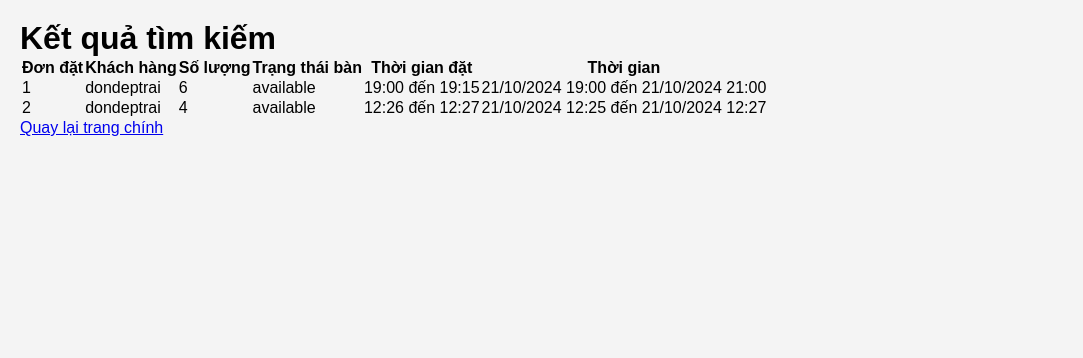
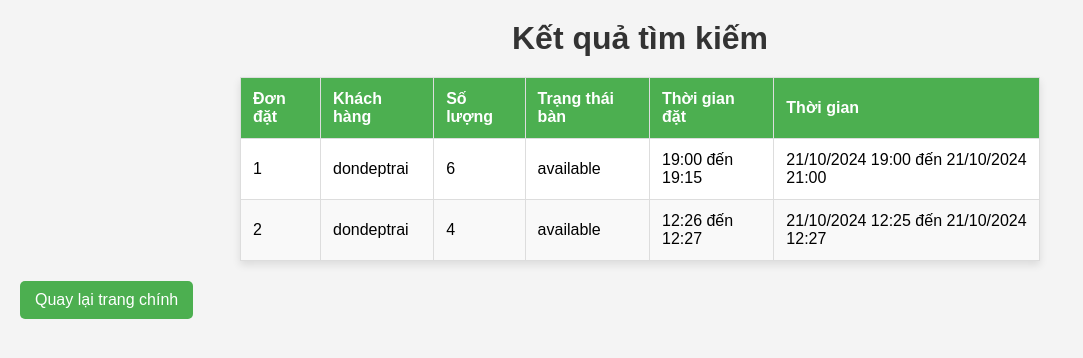
Before and after one commit to dondeptrai/Restaurant-System, a Django app: template restaurant_sys/members/templates/search_results.html in a window 1280 px wide. Shown: the top 358 px of the page, without its empty margins (0-1083 px from the left). Run offline with Django 5.2, Linux system fonts and the light colour scheme; the template is opened without the code that fills it: values that come from a table or form of the project are taken from there, others are empty; data comes from the database, SQL or seed files in the repository; parts of the project's set-up code (start-up, migrations or seed data) failed here and were passed over.

Commit message:
Update styles.css

```diff
--- a/restaurant_sys/members/static/styles.css
+++ b/restaurant_sys/members/static/styles.css
@@ -1,4 +1,63 @@
 /* styles.css */
+
+body {
+    font-family: Arial, sans-serif;
+    background-color: #f4f4f4;
+    margin: 0;
+    padding: 20px;
+}
+
+h1 {
+    color: #333;
+    text-align: center;
+    margin-bottom: 20px;
+}
+
+table {
+    width: 100%;
+    max-width: 800px;
+    margin: 0 auto;
+    border-collapse: collapse;
+    background-color: #fff;
+    box-shadow: 0 4px 8px rgba(0, 0, 0, 0.1);
+}
+
+table, th, td {
+    border: 1px solid #ddd;
+}
+
+th, td {
+    padding: 12px;
+    text-align: left;
+}
+
+th {
+    background-color: #4CAF50;
+    color: white;
+}
+
+tr:nth-child(even) {
+    background-color: #f9f9f9;
+}
+
+tr:hover {
+    background-color: #f1f1f1;
+}
+
+a {
+    display: inline-block;
+    margin-top: 20px;
+    padding: 10px 15px;
+    text-decoration: none;
+    background-color: #4CAF50;
+    color: white;
+    border-radius: 5px;
+}
+
+a:hover {
+    background-color: #45a049;
+}
+
 * {
     margin: 0;
     padding: 0;
```
